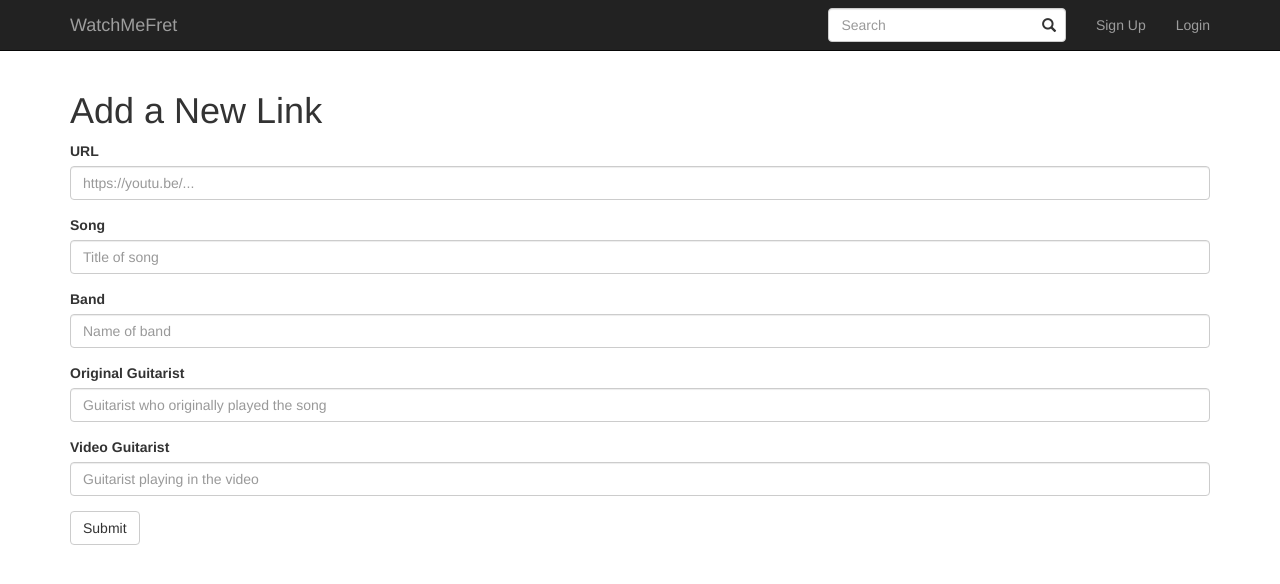
After one commit to bharbron/fretaggregator, a Flask app: page /add in a window 1280 px wide. The commit adds this page. Shown: the top 584 px of the page. Run offline with Flask 2, Linux system fonts and the light colour scheme; parts of the project's set-up code (start-up, migrations or seed data) failed here and were passed over; some libraries are stand-ins or nearby versions.

Commit message:
Added basic functionality for adding new submissions. Still has problems when submitting with band names that already exist in the database

```diff
--- /dev/null
+++ b/fretaggregator/templates/add.html
@@ -0,0 +1,30 @@
+{% extends "base.html" %}
+
+{% block content %}
+<h1>Add a New Link</h1>
+
+<form role="form" method="POST">
+  <div class="form-group">
+    <label for="url">URL</label>
+    <input type="text" class="form-control" id="url" name="url" placeholder="https://youtu.be/..." required>
+  </div>
+  <div class="form-group">
+    <label for="song">Song</label>
+    <input type="text" class="form-control" id="song" name="song" placeholder="Title of song" required>
+  </div>
+  <div class="form-group">
+    <label for="band">Band</label>
+    <input type="text" class="form-control" id="band" name="band" placeholder="Name of band" required>
+  </div>
+  <div class="form-group">
+    <label for="guitarist">Original Guitarist</label>
+    <input type="text" class="form-control" id="guitarist" name="guitarist" placeholder="Guitarist who originally played the song">
+  </div>
+  <div class="form-group">
+    <label for="videoguitarist">Video Guitarist</label>
+    <input type="text" class="form-control" id="videoguitarist" name="videoguitarist" placeholder="Guitarist playing in the video">
+  </div>
+  <button type="submit" class="btn btn-default">Submit</button>
+</form>
+
+{% endblock %}
--- a/fretaggregator/templates/base.html
+++ b/fretaggregator/templates/base.html
@@ -5,7 +5,7 @@
     <meta http-equiv="X-UA-Compatible" content="IE=edge">
     <meta name="viewport" content="width=device-width, initial-scale=1" />
 
-    <title>FrettAggregator</title>
+    <title>FretAggregator</title>
 
     <!-- CSS -->
     <!-- Boostrap -->
--- a/fretaggregator/views.py
+++ b/fretaggregator/views.py
@@ -1,6 +1,6 @@
-from flask import render_template
+from flask import render_template, request, redirect, url_for
 
-from models import Submission
+from models import Submission, Song, Band, Link, User
 from fretaggregator import app
 from .database import session
 
@@ -17,3 +17,27 @@ def home():
 def results():
   pass
   #return render_template("results.html")
+
+
+@app.route("/add", methods=["GET"])
+def add_get():
+  """ Page for adding new submissions """
+  return render_template("add.html")
+
+@app.route("/add", methods=["POST"])
+def add_post():
+  """ Receives the newly POSTed submission and adds it to the database """
+  # Until we implement logon, set the submitter to the first user in the database
+  user = session.query(User).get(1)
+
+  band = Band(name=request.form["band"])
+  song = Song(title=request.form["song"], band=band)
+  link = Link(url=request.form["url"])
+
+  # TODO: Add the guitarist and video guitarist as well.
+
+  submission = Submission(submitter=user, song=song, band=band, link=link)
+
+  session.add_all([band, song, link, submission])
+  session.commit()
+  return redirect(url_for("home"))
```
